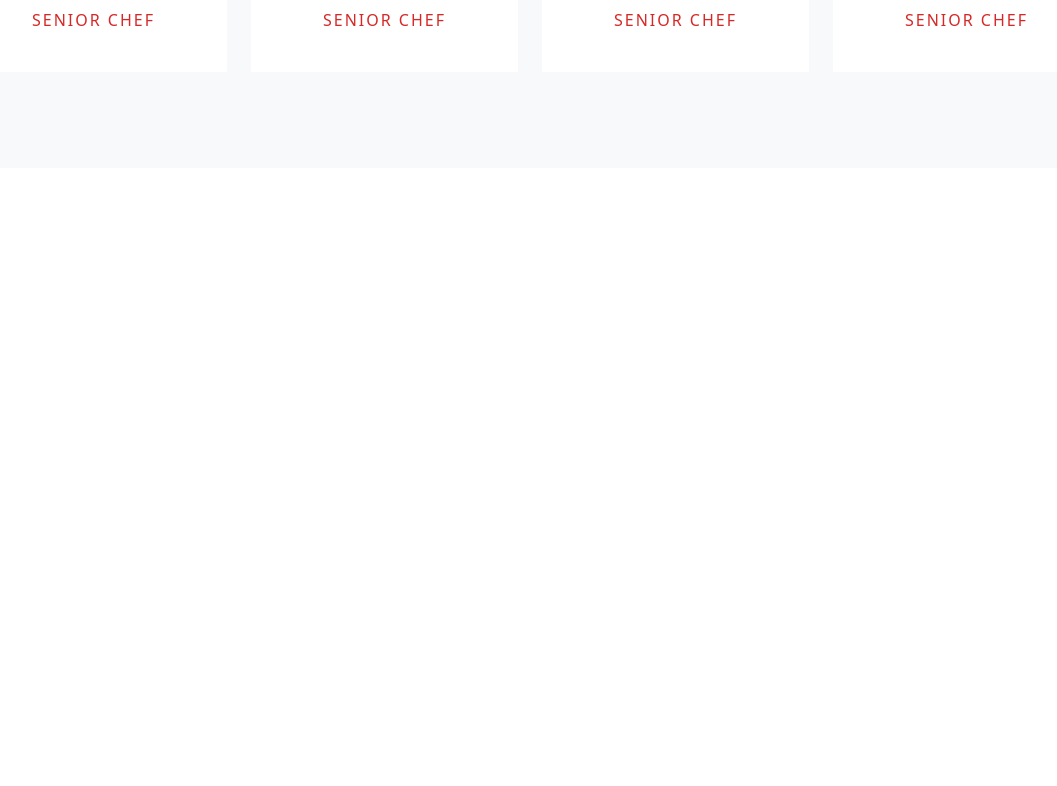
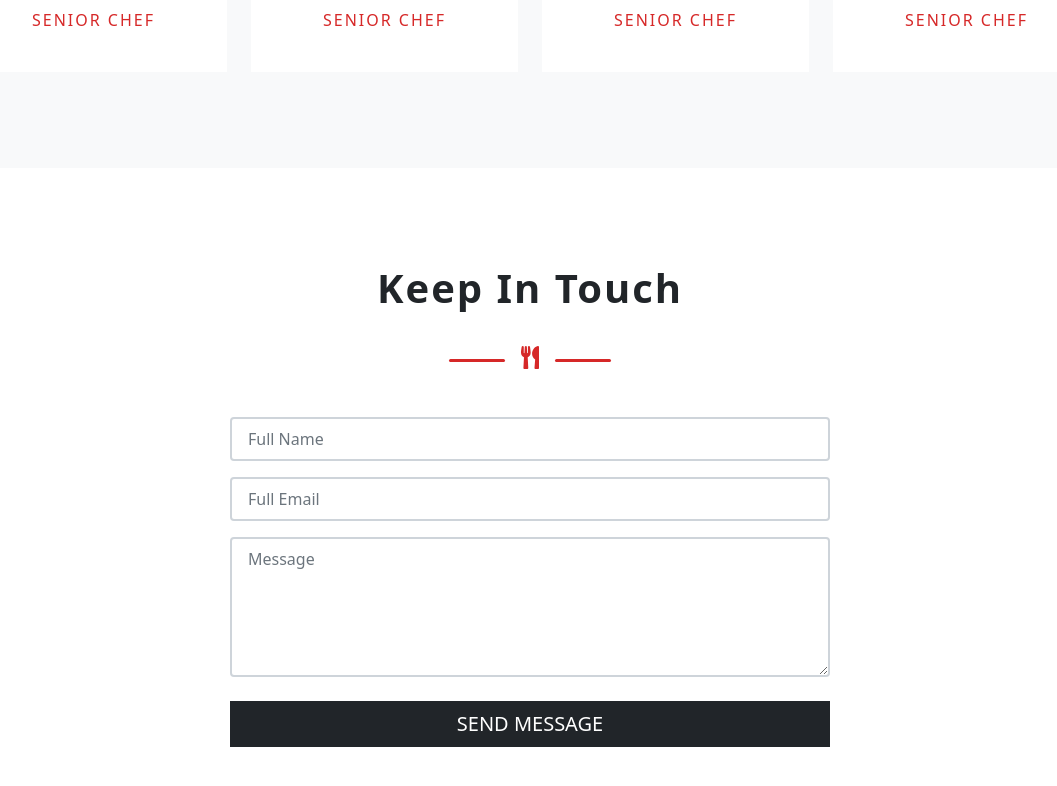
Before and after one commit to a-ndry/foody, a React (Vite) app in the folder client/: page / in a window 1280 px wide. Shown: the part 4092-4878 px from the top of the page, without its empty margins (110-1167 px from the left). Before the commit the page ends 4260 px from the top, so only its background shows below. Built offline with nearby package versions, Linux system fonts and the light colour scheme.

Commit message:
Add contactsection

```diff
--- a/client/src/App.tsx
+++ b/client/src/App.tsx
@@ -2,6 +2,7 @@ import "./App.css";
 import "./assets/vendors/bootstrap-icons/bootstrap-icons.css";
 import About from "./components/About/About";
 import Chefs from "./components/Chefs/Chefs";
+import Contact from "./components/Contact/Contact";
 import Header from "./components/Header/Header";
 import Menu from "./components/Menu/Menu";
 import Navbar from "./components/Navbar/Navbar";
@@ -18,6 +19,7 @@ function App() {
       <Openings />
       <Menu />
       <Chefs />
+      <Contact />
     </div>
   );
 }
--- /dev/null
+++ b/client/src/components/Button/Button.css
@@ -0,0 +1,6 @@
+.cust-btn-dark:hover {
+  background-color: #d62828 !important;
+}
+.cust-btn-danger:hover {
+  background-color: #252525 !important;
+}
--- /dev/null
+++ b/client/src/components/Button/Button.tsx
@@ -0,0 +1,32 @@
+import React, { FC } from "react";
+import { Button as BSButton } from "react-bootstrap";
+import "./Button.css";
+
+export interface IButton {
+  children?: React.ReactNode;
+  className?: string;
+  variant?: "danger" | "dark";
+  type?: "button" | "submit";
+  size?: "sm" | "lg";
+}
+
+const Button: FC<IButton> = ({
+  children,
+  className,
+  size,
+  variant = "light",
+  type = "button",
+}) => {
+  return (
+    <BSButton
+      size={size}
+      type={type}
+      variant={`${variant}`}
+      className={`border-0 cust-btn cust-btn-${variant} ${className}`}
+    >
+      {children}
+    </BSButton>
+  );
+};
+
+export default Button;
--- /dev/null
+++ b/client/src/components/Contact/Contact.css
@@ -0,0 +1,14 @@
+.contact-form {
+  max-width: 100%;
+  margin: 0 auto;
+}
+.contact-form input:focus,
+textarea:focus {
+  box-shadow: none !important;
+  border-color: #252525 !important;
+}
+@media screen and (min-width: 576px) {
+  .contact-form {
+    max-width: 600px;
+  }
+}
--- /dev/null
+++ b/client/src/components/Contact/Contact.tsx
@@ -0,0 +1,51 @@
+import { Container, Form } from "react-bootstrap";
+import Button from "../Button/Button";
+import Separator from "../Separator/Separator";
+import SectionHeading from "../Typography/SectionHeading";
+import "./Contact.css";
+
+const Contact = () => {
+  return (
+    <div id="contact" className="py-5">
+      <Container className="pt-5 pb-4">
+        <SectionHeading>Keep In Touch</SectionHeading>
+        <Separator />
+        <Form className="contact-form mt-5">
+          <Form.Group className="mb-3">
+            <Form.Control
+              type="text"
+              className="border-2 px-3 py-2"
+              placeholder="Full Name"
+            />
+          </Form.Group>
+          <Form.Group className="mb-3">
+            <Form.Control
+              type="email"
+              className="border-2 px-3 py-2"
+              placeholder="Full Email"
+            />
+          </Form.Group>
+          <Form.Group className="mb-4">
+            <Form.Control
+              as="textarea"
+              className="border-2 px-3 py-2"
+              rows={5}
+              placeholder="Message"
+            />
+          </Form.Group>
+
+          <Button
+            size="lg"
+            variant="dark"
+            type="submit"
+            className="d-block w-100 text-uppercase rounded-0"
+          >
+            Send message
+          </Button>
+        </Form>
+      </Container>
+    </div>
+  );
+};
+
+export default Contact;
```
